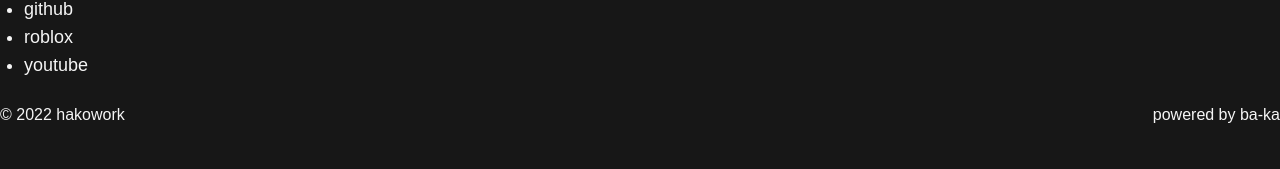
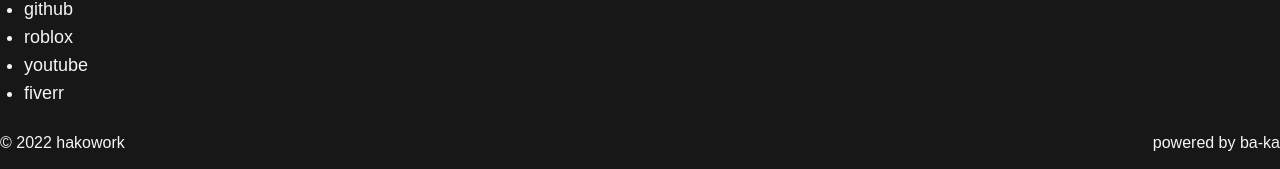
Before and after one commit to hakowork/index, a Next.js app: page /contact in a window 1280 px wide. Shown: the part 521-690 px from the top of the page. Built offline with nearby package versions, Linux system fonts and the light colour scheme.

Commit message:
add fiverr

```diff
--- a/pages/contact.tsx
+++ b/pages/contact.tsx
@@ -8,6 +8,7 @@
     { title: "github", url: "https://ba-ka.org/github" },
     { title: "roblox", url: "https://www.roblox.com/groups/6503101/hakowork" },
     { title: "youtube", url: "https://www.youtube.com/channel/UCvFbESDODki3LoaeVlqNv4A" },
+    { title: "fiverr", url: "https://www.fiverr.com/hakowork" },
   ]
   return (
     <Layout title="contact">
```
